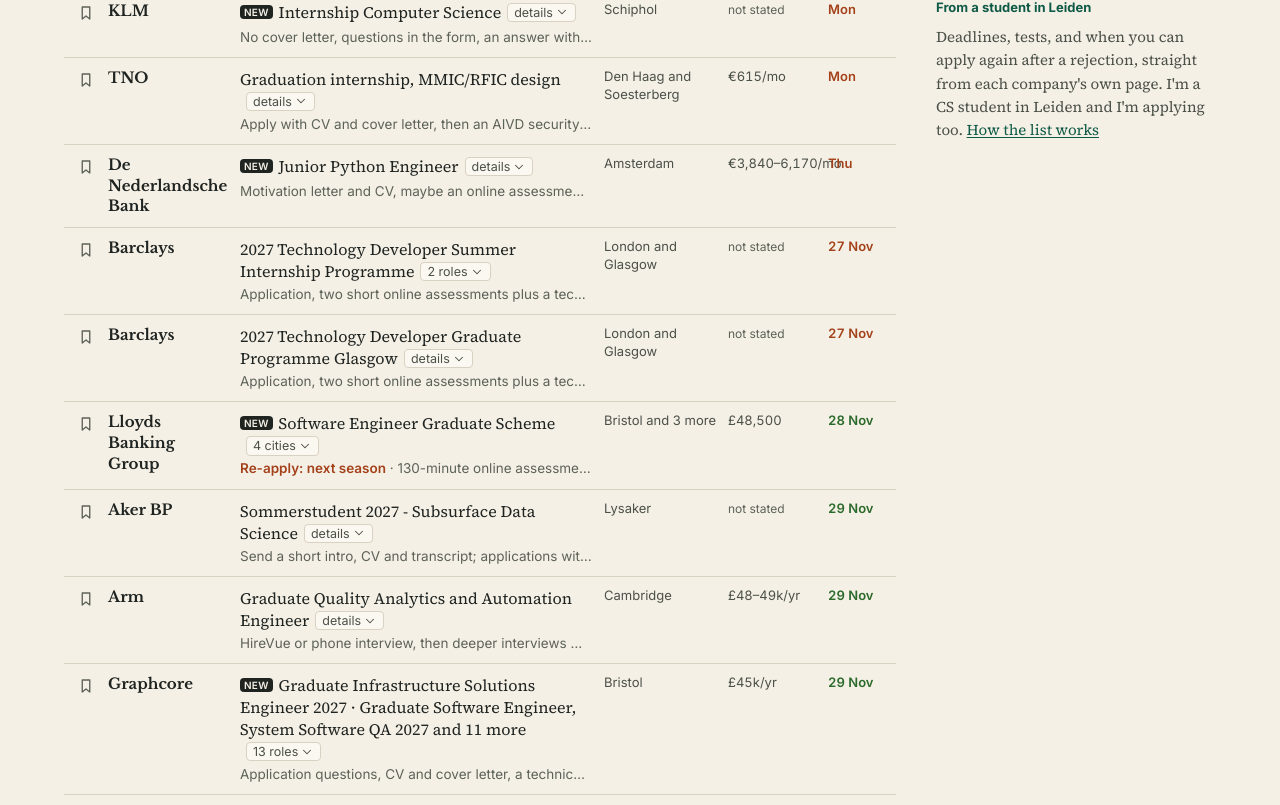
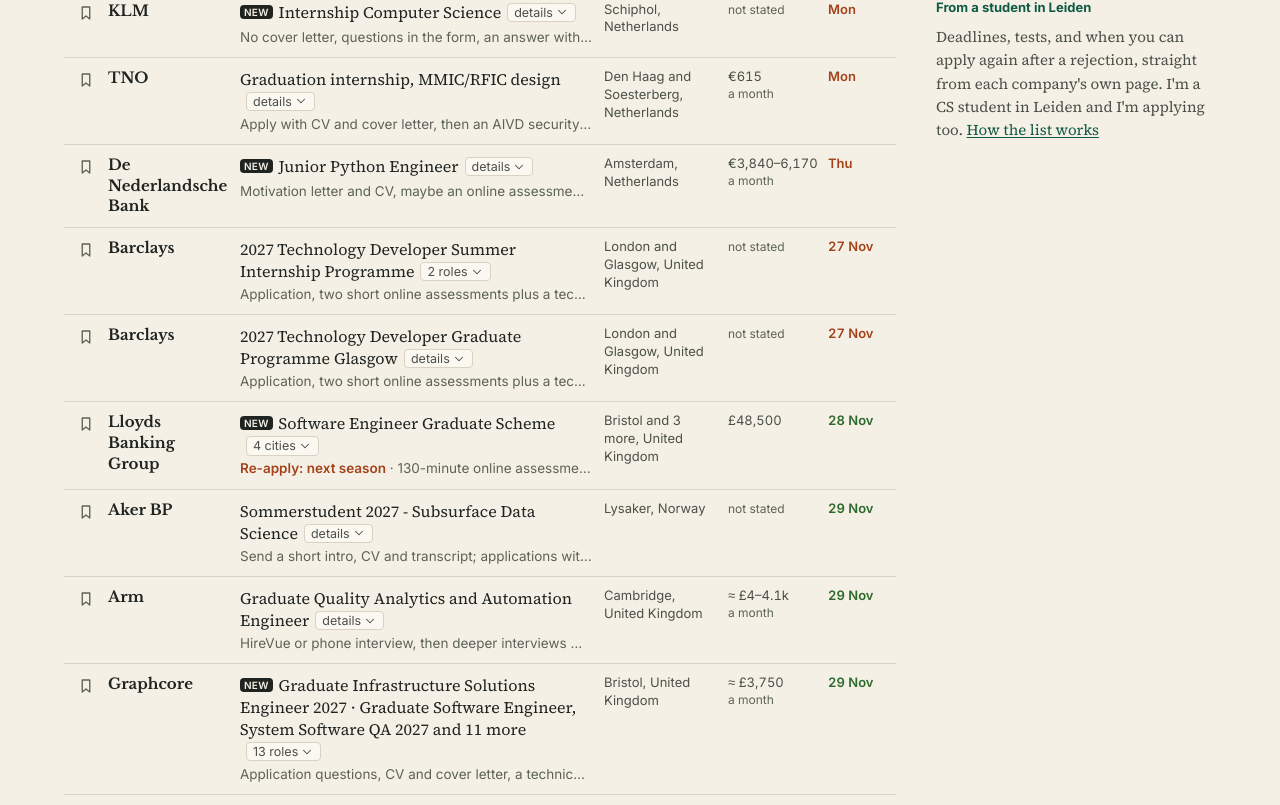
Before and after one commit to MoAz06/internradar, a Next.js app in the folder site/: page / in a window 1280 px wide. Shown: the part 1108-1913 px from the top of the page. Built offline with nearby package versions, Linux system fonts and the light colour scheme.

Commit message:
Show yearly and weekly pay as about a month

```diff
--- a/site/app/roles/[key]/page.tsx
+++ b/site/app/roles/[key]/page.tsx
@@ -6,7 +6,7 @@ import NewTab from "@/components/NewTab";
 import AddToCalendar from "@/components/AddToCalendar";
 import SaveButton from "@/components/SaveButton";
 import { opened } from "@/data/opened";
-import type { Salary } from "@/data/pay";
+import { aboutMonth, type Salary } from "@/data/pay";
 import { eventsFor } from "@/lib/ics";
 import { longDate, stripProtocol } from "@/lib/format";
 import { reportUrl, roleHref, shortWhen } from "@/lib/items";
@@ -78,6 +78,13 @@ function jobPosting(p: NonNullable<ReturnType<typeof page>>) {
   return JSON.stringify(data).replace(/</g, "\\u003c");
 }
 
+/** "That works out to about £18,850 a month." for a yearly or weekly figure. */
+function perMonth(s: Salary | undefined): string | undefined {
+  const m = aboutMonth(s)?.slice(2);
+  if (!m) return undefined;
+  return m.endsWith("+") ? `That works out to about ${m.slice(0, -1)} a month or more.` : `That works out to about ${m} a month.`;
+}
+
 export default async function RolePage({ params }: { params: Promise<Params> }) {
   const { key } = await params;
   const p = page(key);
@@ -93,7 +100,7 @@ export default async function RolePage({ params }: { params: Promise<Params> })
     ["Type", `${r.kind}, ${r.field}`],
     ["Start", stated(r.start)],
     ["Duration", stated(r.duration)],
-    ["Pay", x.pay?.label],
+    ["Pay", x.pay && [x.pay.label.replace(/\.?$/, "."), perMonth(x.pay.salary)].filter(Boolean).join(" ")],
     ["Who can apply", stated(r.eligibility) ?? (r.auto ? "On the posting." : undefined)],
     ["Language", r.language && `The posting is in ${r.language}.`],
     ["Visa", r.workRights ? "The posting asks for the right to work there already, or says it doesn't sponsor visas." : undefined],
--- a/site/components/RoleFinder.tsx
+++ b/site/components/RoleFinder.tsx
@@ -3,7 +3,7 @@
 import Link from "next/link";
 import { Fragment, useEffect, useMemo, useRef, useState } from "react";
 import { fields, fold, kinds, reportUrl, roleHref, shortWhen, type Item } from "@/lib/items";
-import { citiesOf, closesGroup, closesShort, FIRST_PAGE, payOf, toRows, type Row, type StartView } from "@/lib/rows";
+import { citiesOf, closesGroup, closesShort, FIRST_PAGE, payOf, payParts, toRows, type Row, type StartView } from "@/lib/rows";
 import { eventsFor, toIcs } from "@/lib/ics";
 import { shortDate } from "@/lib/format";
 import NewTab from "@/components/NewTab";
@@ -101,6 +101,17 @@ function Process({ x }: { x: Item }) {
 
 /** The pay cell when the company names no figure: said plainly, so the empty cell does not look like missing data. */
 const notStated = <span className="text-[12px] text-dim">not stated</span>;
+
+/** Pay in the narrow desktop column: the figure, with the period in small type below it, so a long range never runs into the deadline. */
+const payCell = (short: string) => {
+  const { figure, period } = payParts(short);
+  return (
+    <>
+      <span className="whitespace-nowrap">{figure}</span>
+      {period && <span className="block text-[12px] text-dim">{period}</span>}
+    </>
+  );
+};
 
 const statusColor = (x: Item) =>
   x.status === "closed" ? "text-closed" : x.status === "soon" || x.urgent ? "text-soon" : "text-signal";
@@ -530,6 +541,13 @@ export default function RoleFinder({ view, countries, now }: { view: StartView;
   };
   const chip = (r: Row, open: boolean) => <CountChip text={r.chip ?? ""} open={open} />;
 
+  // the country after the city, unless one country is picked already
+  const place = (x: Item) => (f.country || !x.countryName || x.city.includes(x.countryName) ? x.city : [x.city, x.countryName].filter(Boolean).join(", "));
+  const placeOf = (r: Row) => {
+    const names = new Set(r.items.map((y) => y.countryName));
+    return f.country || names.size !== 1 || !r.items[0].countryName ? citiesOf(r) : `${citiesOf(r)}, ${r.items[0].countryName}`;
+  };
+
   /** Desktop: one role as a table row, with its details below when open. `inner` for a role inside a merged row. */
   const itemRow = (x: Item, inner = false) => {
     const open = openRows.has(x.id);
@@ -559,8 +577,8 @@ export default function RoleFinder({ view, countries, now }: { view: StartView;
             </button>
             {!inner && howLine(x, "-mt-1 mb-1.5 text-[13.5px]")}
           </td>
-          <td className="py-2.5 pr-3 align-top font-sans text-[13px] leading-snug text-muted">{x.city}</td>
-          <td className="py-2.5 pr-3 align-top font-sans text-[13px] leading-snug whitespace-nowrap text-muted tabular-nums">{x.pay?.short ?? notStated}</td>
+          <td className="py-2.5 pr-3 align-top font-sans text-[13px] leading-snug text-muted">{place(x)}</td>
+          <td className="py-2.5 pr-3 align-top font-sans text-[13px] leading-snug text-muted tabular-nums">{x.pay ? payCell(x.pay.short) : notStated}</td>
           <td className={`py-2.5 pr-2 align-top font-sans text-[13px] leading-snug font-semibold whitespace-nowrap tabular-nums ${statusColor(x)}`}>{day(x)}</td>
         </tr>
         {open && (
@@ -578,6 +596,7 @@ export default function RoleFinder({ view, countries, now }: { view: StartView;
   /** Desktop: a row with several roles. The chip opens the roles, each with its own bookmark and details. */
   const groupRow = (r: Row) => {
     const x = r.items[0];
+    const pay = payOf(r);
     const open = openRows.has(`group:${r.id}`);
     return (
       <Fragment key={r.id}>
@@ -603,8 +622,8 @@ export default function RoleFinder({ view, countries, now }: { view: StartView;
             </button>
             {howLine(x, "-mt-1 mb-1.5 text-[13.5px]")}
           </td>
-          <td className="py-2.5 pr-3 align-top font-sans text-[13px] leading-snug text-muted">{citiesOf(r)}</td>
-          <td className="py-2.5 pr-3 align-top font-sans text-[13px] leading-snug whitespace-nowrap text-muted tabular-nums">{payOf(r) || (r.items.every((y) => !y.pay) ? notStated : "")}</td>
+          <td className="py-2.5 pr-3 align-top font-sans text-[13px] leading-snug text-muted">{placeOf(r)}</td>
+          <td className="py-2.5 pr-3 align-top font-sans text-[13px] leading-snug text-muted tabular-nums">{pay ? payCell(pay) : r.items.every((y) => !y.pay) ? notStated : ""}</td>
           <td className={`py-2.5 pr-2 align-top font-sans text-[13px] leading-snug font-semibold whitespace-nowrap tabular-nums ${statusColor(x)}`}>{day(x)}</td>
         </tr>
         {open && r.items.map((y) => itemRow(y, true))}
@@ -635,11 +654,11 @@ export default function RoleFinder({ view, countries, now }: { view: StartView;
             {!inner && howLine(x, "mt-0.5 text-[13px]")}
             {inner ? (
               <span className="mt-0.5 flex gap-2 font-sans text-[13px] text-muted">
-                <span className="min-w-0 flex-1">{[x.city, x.pay?.short].filter(Boolean).join(" · ")}</span>
+                <span className="min-w-0 flex-1">{[place(x), x.pay?.short].filter(Boolean).join(" · ")}</span>
                 <span className={`shrink-0 tabular-nums ${hot}`}>{day(x)}</span>
               </span>
             ) : (
-              <span className="mt-0.5 block font-sans text-[13px] text-muted">{[x.city, x.pay?.short].filter(Boolean).join(" · ")}</span>
+              <span className="mt-0.5 block font-sans text-[13px] text-muted">{[place(x), x.pay?.short].filter(Boolean).join(" · ")}</span>
             )}
           </summary>
           {seen.has(x.id) && <div className="pr-1 pb-3 text-[14px] leading-[1.5]">{details(x)}</div>}
@@ -669,7 +688,7 @@ export default function RoleFinder({ view, countries, now }: { view: StartView;
               {chip(r, false)}
             </span>
             {howLine(x, "mt-0.5 text-[13px]")}
-            <span className="mt-0.5 block font-sans text-[13px] text-muted">{[citiesOf(r), payOf(r)].filter(Boolean).join(" · ")}</span>
+            <span className="mt-0.5 block font-sans text-[13px] text-muted">{[placeOf(r), payOf(r)].filter(Boolean).join(" · ")}</span>
           </summary>
           {seen.has(`group:${r.id}`) && <ul className="mb-2">{r.items.map((y) => itemCard(y, true))}</ul>}
         </details>
--- a/site/data/pay.ts
+++ b/site/data/pay.ts
@@ -126,6 +126,32 @@ export const payRules: Record<string, Rule[]> = {
   "doctolib-milan": [{ title: /AI Engineer Intern/, pay: { label: "€1,000 a month gross", short: "€1,000/mo", ...paid("MONTH", "EUR", 1000) } }],
 };
 
+const symbol: Record<keyof typeof rates, string> = { EUR: "€", GBP: "£", CHF: "CHF ", PLN: "PLN " };
+const toMonth = (n: number, unit: "WEEK" | "YEAR") => Math.round((unit === "WEEK" ? (n * 52) / 12 : n / 12) / 10) * 10;
+
+/** A yearly or weekly figure as about a month, in the company's own currency: "≈ £18,850". Undefined for
+ * a figure that is already monthly, an hourly rate (the hours vary) or a page that names no period.
+ * `full` gives a range in whole numbers ("≈ €4,340–6,520"), `short` in thousands for the narrow pay
+ * column ("≈ €4.3–6.5k"), `from` only the lowest figure ("≈ €4,340+"). */
+export function aboutMonth(s: Salary | undefined, style: "full" | "short" | "from" = "full"): string | undefined {
+  if (!s || (s.unit !== "YEAR" && s.unit !== "WEEK")) return undefined;
+  const unit = s.unit;
+  const n = (v: number) => toMonth(v, unit).toLocaleString("en-GB");
+  const k = (v: number) => String(Math.round(toMonth(v, unit) / 100) / 10);
+  const at = `≈ ${symbol[s.currency]}`;
+  if (typeof s.max === "number" && style === "full") return `${at}${n(s.min)}–${n(s.max)}`;
+  if (typeof s.max === "number" && style === "short") return `${at}${k(s.min)}–${k(s.max)}k`;
+  return `${at}${n(s.min)}${s.max !== undefined ? "+" : ""}`;
+}
+
+// The list shows every yearly or weekly figure as about a month, so pay compares at a glance. The label
+// keeps the figure as the company states it, for the role page and the details.
+for (const rules of Object.values(payRules))
+  for (const { pay } of rules) {
+    const month = aboutMonth(pay.salary, pay.short.includes("–") ? "short" : "from");
+    if (month) pay.short = `${month}/mo`;
+  }
+
 /** The stated pay for one role, if its company states one that covers it. */
 export function payFor(slug: string, title: string, kind: RoleKind): Pay | undefined {
   return payRules[slug]?.find((r) => (!r.kind || r.kind === kind) && (!r.title || r.title.test(title)))?.pay;
--- a/site/lib/rows.ts
+++ b/site/lib/rows.ts
@@ -112,6 +112,16 @@ export function payOf(r: Row): string {
   return all.size === 1 ? [...all][0] : "";
 }
 
+const perWord: Record<string, string> = { hr: "an hour", wk: "a week", mo: "a month", yr: "a year" };
+
+/** A short pay figure in two parts for the narrow pay column: "€2,977/mo net" gives "€2,977" and "a month, net". */
+export function payParts(short: string): { figure: string; period: string } {
+  const slash = short.indexOf("/");
+  if (slash < 0) return { figure: short, period: "" };
+  const [unit, ...note] = short.slice(slash + 1).split(" ");
+  return { figure: short.slice(0, slash), period: [perWord[unit] ?? unit, ...note].join(", ") };
+}
+
 /** Weekday of a YYYY-MM-DD day, Monday 0. */
 const weekday = (day: string) => (new Date(`${day}T12:00:00Z`).getUTCDay() + 6) % 7;
 
```
Also changed, not shown: site/scripts/test-site.mts.
